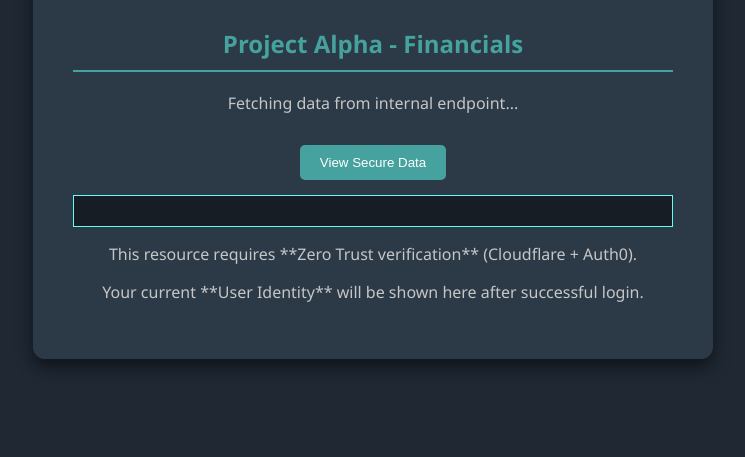
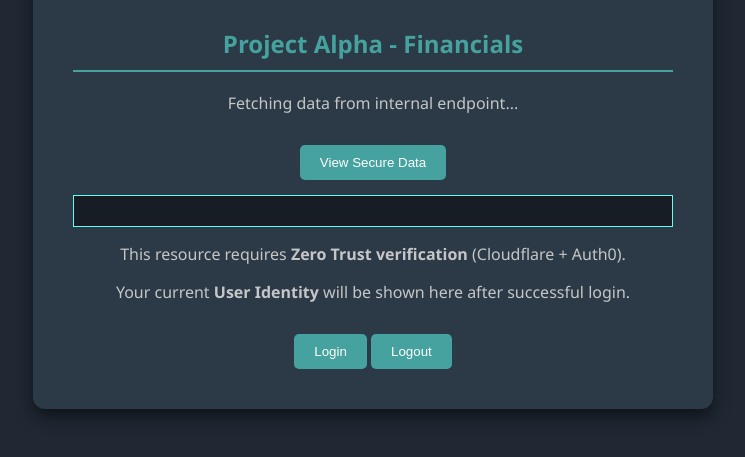
Before and after one commit to Jayavardhan56/zero-trust-lab, a plain HTML site: page index.html in a window 1280 px wide. Shown: the part 219-676 px from the top of the page, without its empty margins (267-1012 px from the left). Drawn offline with Linux system fonts and the light colour scheme.

Commit message:
Integrate Auth0 SDK and add login/logout buttons
Added Auth0 SDK for authentication and included login/logout buttons.

```diff
--- a/index.html
+++ b/index.html
@@ -3,6 +3,9 @@
 <head>
     <title>Internal Data Portal (Secured by ZT)</title>
     <link rel="stylesheet" href="style.css">
+
+    <!-- Auth0 SDK -->
+    <script src="https://cdn.auth0.com/js/auth0/9.19/auth0.min.js"></script>
 </head>
 <body>
     <div id="app-container">
@@ -13,15 +16,20 @@
             <h2>Project Alpha - Financials</h2>
             <p>Fetching data from internal endpoint...</p>
             <button onclick="fetchInternalData()">View Secure Data</button>
-            <div id="data-output" class="secret-data-box">
-                </div>
+            <div id="data-output" class="secret-data-box"></div>
         </div>
 
         <div id="login-info">
-            <p>This resource requires **Zero Trust verification** (Cloudflare + Auth0).</p>
-            <p>Your current **User Identity** will be shown here after successful login.</p>
+            <p>This resource requires <strong>Zero Trust verification</strong> (Cloudflare + Auth0).</p>
+            <p>Your current <strong>User Identity</strong> will be shown here after successful login.</p>
         </div>
+
+        <!-- Login / Logout Buttons -->
+        <button id="login">Login</button>
+        <button id="logout">Logout</button>
+        <div id="message"></div>
     </div>
+
     <script src="script.js"></script>
 </body>
 </html>
```
